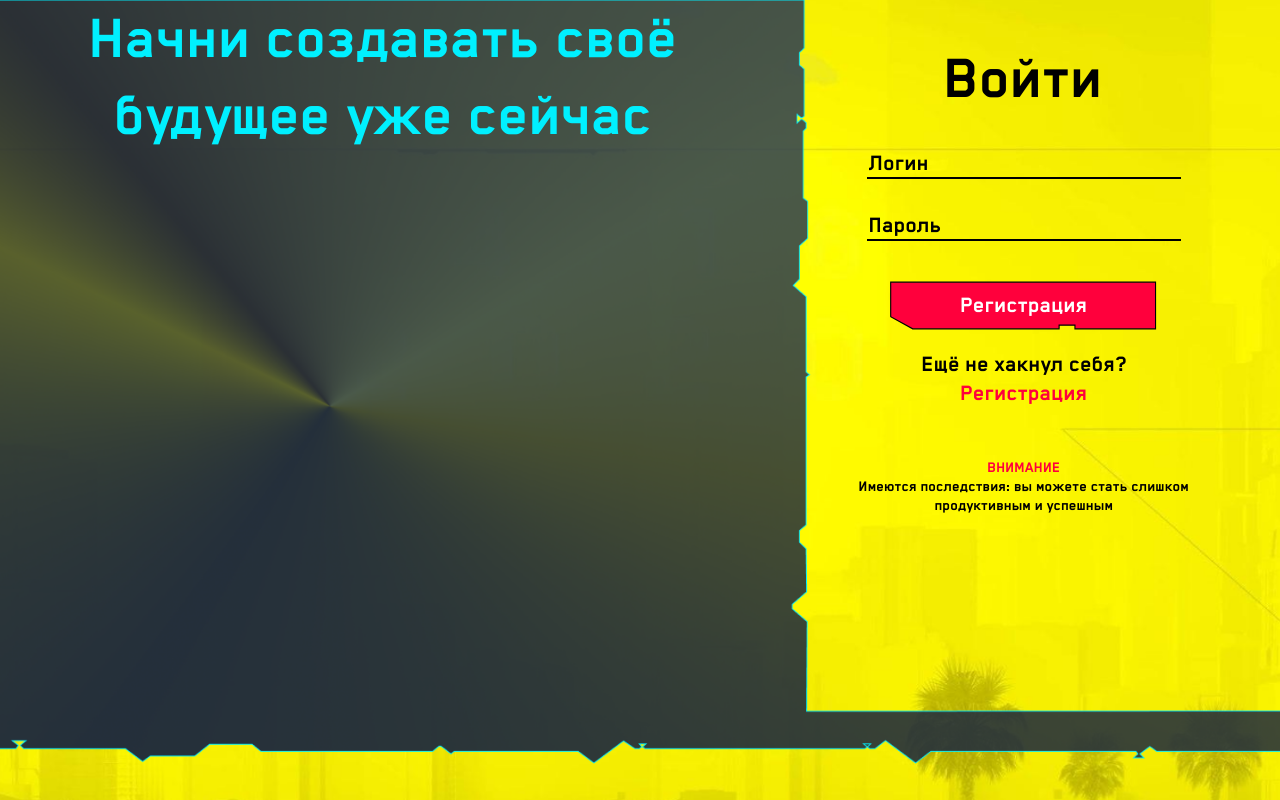
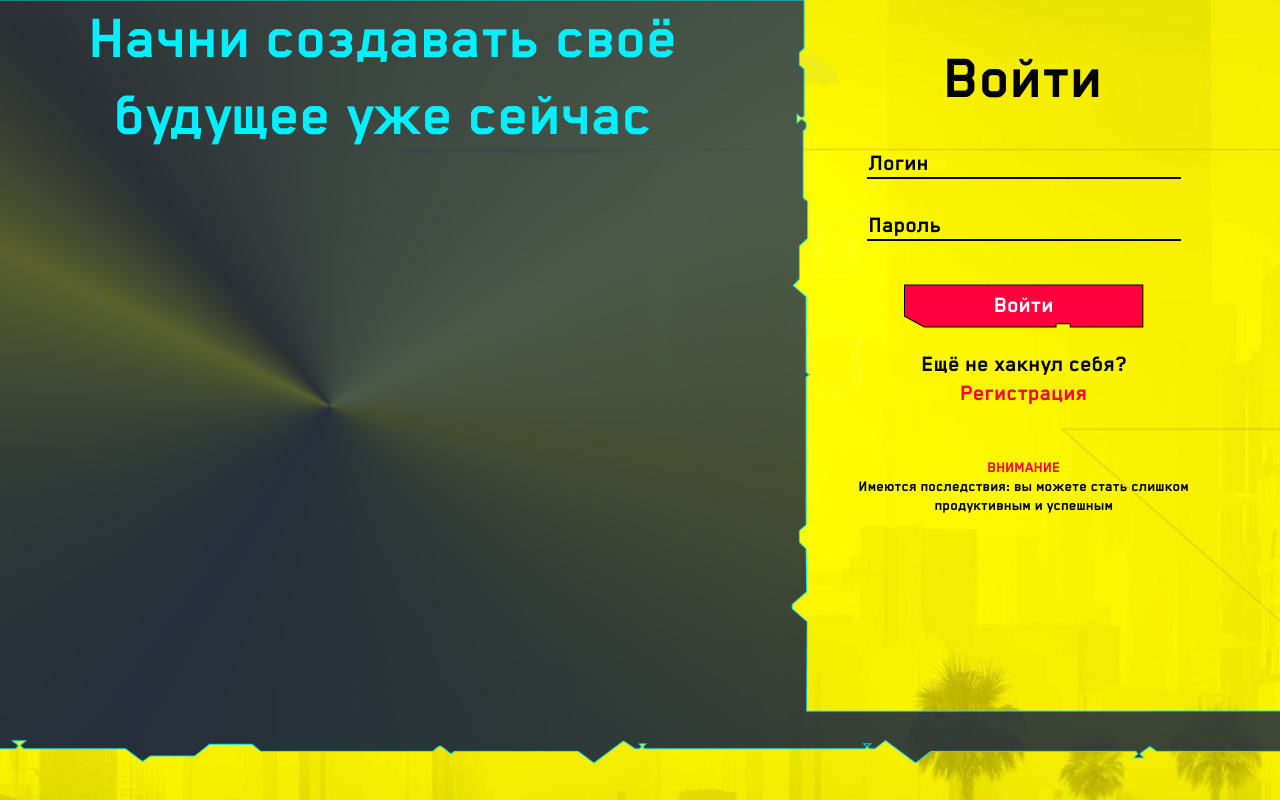
Before and after one commit to tea-corner/Frontend, a Vue app in the folder tea_corner-habbits/: page /login in a window 1280 px wide. Built offline with nearby package versions, Linux system fonts and the light colour scheme; the HTML template or start-up script is replaced by a standard one.

Commit message:
дополнение к предыдущему коммиту

```diff
--- a/tea_corner-habbits/src/components/UI/MyButton.vue
+++ b/tea_corner-habbits/src/components/UI/MyButton.vue
@@ -21,8 +21,8 @@ export default {
   margin-top: 4rem;
   margin-bottom: 2rem;
   padding: 1rem;
-  padding-left: 10rem;
-  padding-right: 10rem;
+  padding-left: 7rem;
+  padding-right: 7rem;
   border: 0rem;
   font-family: "Blender Pro";
   font-size: 2.4rem;
@@ -39,6 +39,7 @@ export default {
 
 .myButton:hover {
   transition: 0.5s;
-  box-shadow: 1 1 black;
+
+  transform: rotate(-17deg);
 }
 </style>
--- a/tea_corner-habbits/src/pages/Login.vue
+++ b/tea_corner-habbits/src/pages/Login.vue
@@ -35,8 +35,8 @@
                 />
               </div>
 
-              <div class="loginButtom">
-                <my-button>Регистрация</my-button>
+              <div class="loginButton">
+                <my-button class="redButton">  <b>Войти</b></my-button>
               </div>
             </form>
 
@@ -254,8 +254,14 @@ body {
         color: black;
     }
 
+  .redButton{
+    font-size: 3rem;
+    padding: inherit 10rem inherit 10rem;
+  }
 
-
+  .redButton b{
+    padding: 0rem 2rem 0rem 2rem;
+  }
 
 }
 
```
